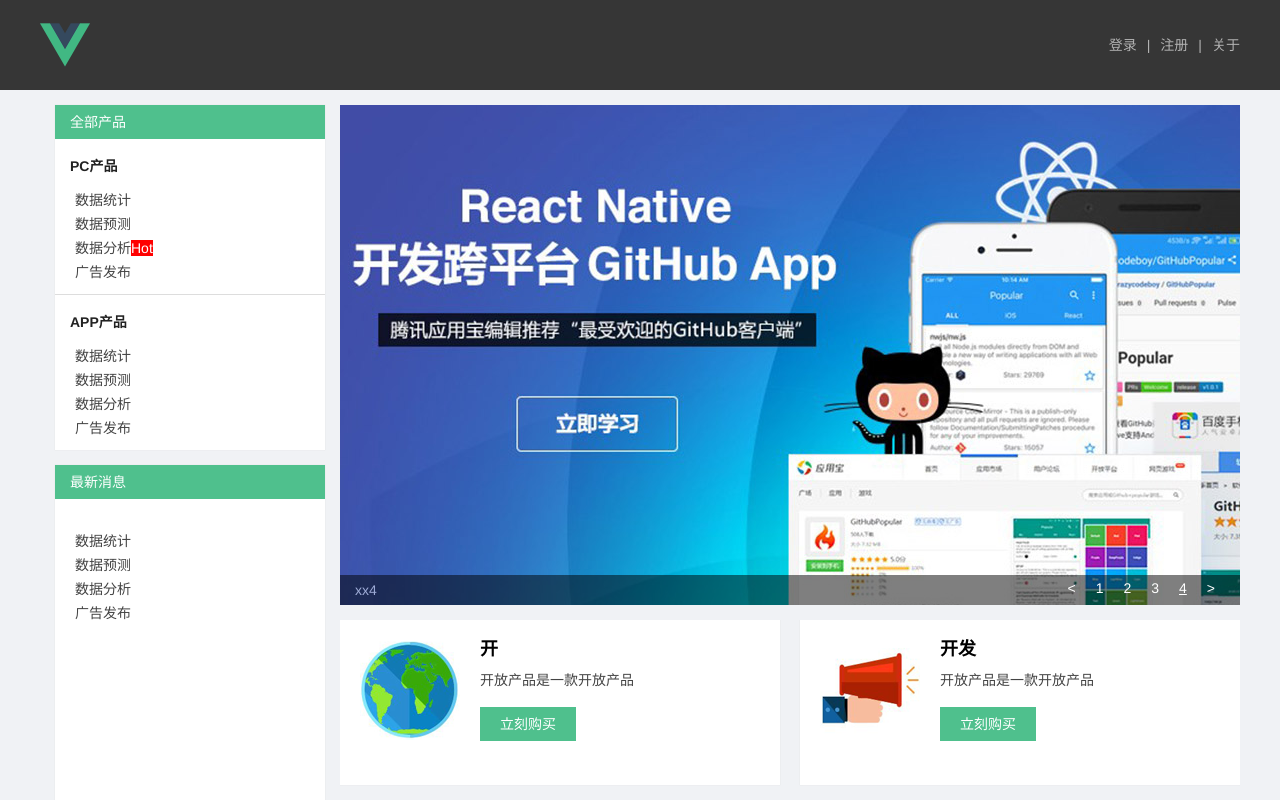
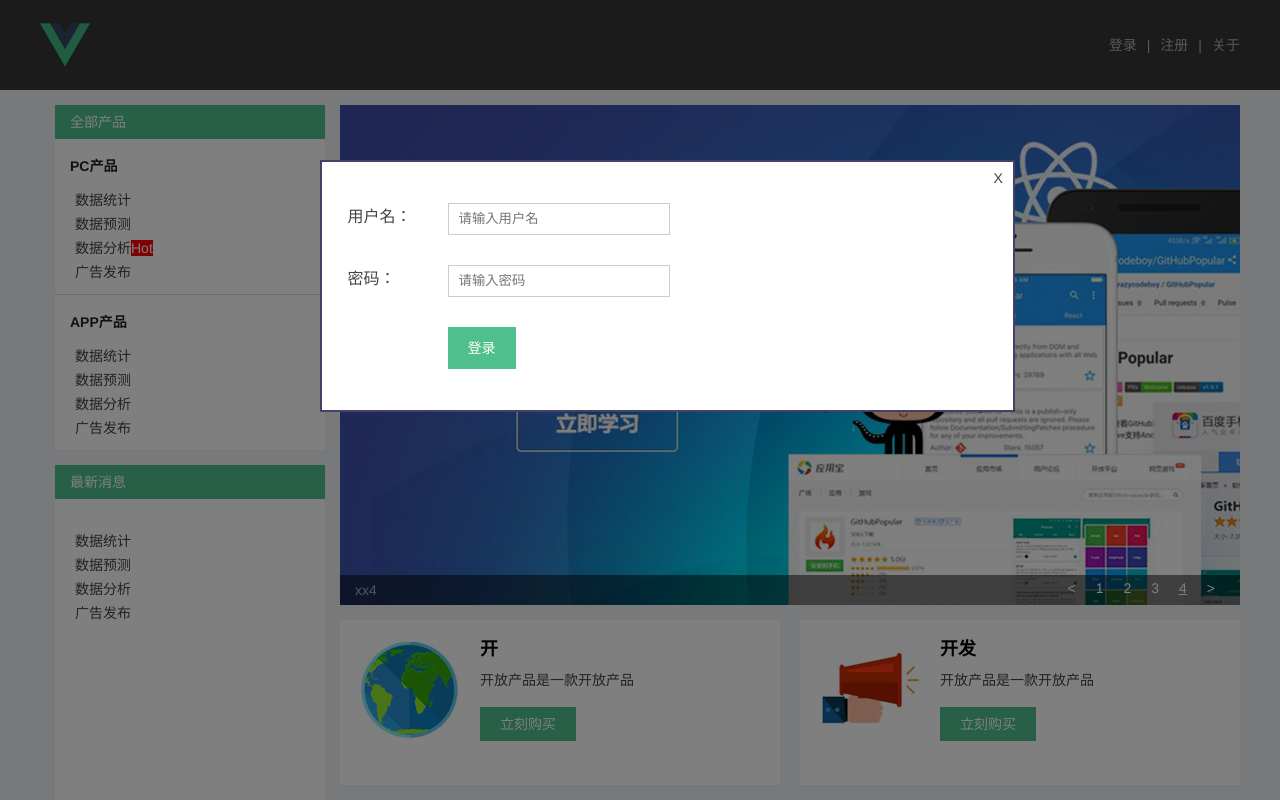
Before and after one commit to juxiezuo-cyh/PC, a Vue app: page / in a window 1280 px wide. Both pictures are taken after a click on the item "登录". Shown: the top 800 px of the page. Built offline with nearby package versions, Linux system fonts and the light colour scheme.

Commit message:
首页的登录，注册和关于组件

```diff
--- /dev/null
+++ b/src/components/dialog.vue
@@ -0,0 +1,91 @@
+<template>
+  <div>
+    <div class="dialog-wrap">
+      <div class="dialog-cover" v-if="isShow" @click="closeMyself"></div>
+      <div class="dialog-content" v-if="isShow">
+        <p class="dialog-close" @click="closeMyself">X</p>
+        <slot>empty</slot>
+      </div>
+    </div>
+  </div>
+</template>
+
+<script>
+export default {
+  props: {
+    isShow: {
+      type: Boolean,
+      default: false
+    }
+  },
+  methods: {
+    closeMyself() {
+      this.$emit('on-close');
+    }
+  }
+}
+</script>
+
+<style scoped>
+.drop-enter-active {
+  transition: all .5s ease;
+}
+
+.drop-leave-active {
+  transition: all .3s ease;
+}
+
+.drop-enter {
+  transform: translateY(-500px);
+}
+
+.drop-leave-active {
+  transform: translateY(-500px);
+}
+
+.dialog-wrap {
+  position: fixed;
+  width: 100%;
+  height: 100%;
+}
+
+.dialog-cover {
+  background: #000;
+  opacity: .5;
+  position: fixed;
+  z-index: 5;
+  top: 0;
+  left: 0;
+  width: 100%;
+  height: 100%;
+}
+
+.dialog-content {
+  width: 50%;
+  position: fixed;
+  max-height: 50%;
+  overflow: auto;
+  background: #fff;
+  top: 20%;
+  left: 50%;
+  margin-left: -25%;
+  z-index: 10;
+  border: 2px solid #464068;
+  padding: 2%;
+  line-height: 1.6;
+}
+
+.dialog-close {
+  position: absolute;
+  right: 5px;
+  top: 5px;
+  width: 20px;
+  height: 20px;
+  text-align: center;
+  cursor: pointer;
+}
+
+.dialog-close:hover {
+  color: #4fc08d;
+}
+</style>
--- a/src/components/layout.vue
+++ b/src/components/layout.vue
@@ -5,11 +5,11 @@
         <img src="../assets/logo.png">
         <div class="head-nav">
           <ul class="nav-list">
-            <li>登录</li>
+            <li @click="logClick">登录</li>
             <li class="nav-pile">|</li>
-            <li>注册</li>
+            <li @click="regClick">注册</li>
             <li class="nav-pile">|</li>
-            <li>关于</li>
+            <li @click="aboutClick">关于</li>
           </ul>
         </div>
       </div>
@@ -24,14 +24,50 @@
     <div class="app-foot">
       <p>@ 2017 / 8 / 11 chengyuhan </p>
     </div>
+
+    <my-dialog :is-show="isShowAboutDialog" @on-close="closeDialog('isShowAboutDialog')">
+      <p>about</p>
+    </my-dialog>
+
+    <my-dialog :is-show="isShowLogDialog" @on-close="closeDialog('isShowLogDialog')">
+      <log-form></log-form>
+    </my-dialog>
+
+    <my-dialog :is-show="isShowRegDialog" @on-close="closeDialog('isShowRegDialog')">
+      <reg-form></reg-form>
+    </my-dialog>
   </div>
 </template>
 <script>
+import Dialog from './dialog.vue';
+import logForm from './logForm.vue';
+import regForm from './regForm.vue';
 export default {
   name: 'layout',
   data() {
     return {
-
+      isShowAboutDialog: false,
+      isShowLogDialog: false,
+      isShowRegDialog: false
+    }
+  },
+  components: {
+    myDialog: Dialog,
+    logForm,
+    regForm
+  },
+  methods: {
+    aboutClick() {
+      this.isShowAboutDialog = true;
+    },
+    logClick(){
+      this.isShowLogDialog = true;
+    },
+    regClick(){
+      this.isShowRegDialog = true;
+    },
+    closeDialog(attr) {
+      this[attr] = false;//直接获取函数里的参数。
     }
   }
 }
@@ -126,6 +162,8 @@
   font: inherit;
   vertical-align: baseline;
 }
+
+
 
 
 /* HTML5 display-role reset for older browsers */
@@ -255,7 +293,7 @@
   background: #4fc08d;
 }
 
-.g-form-line {
+/* .g-form-line {
   padding: 15px 0;
 }
 
@@ -285,5 +323,5 @@
 .g-form-error {
   color: red;
   padding-left: 15px;
-}
+} */
 </style>
--- /dev/null
+++ b/src/components/logForm.vue
@@ -0,0 +1,73 @@
+<template>
+  <div class="login-form">
+    <div class="g-form">
+      <div class="g-form-line">
+        <span class="g-form-label">用户名：</span>
+        <div class="g-form-input">
+          <input type="text" v-model="usernameModel" placeholder="请输入用户名">
+        </div>
+      </div>
+      <div class="g-form-line">
+        <span class="g-form-label">密码：</span>
+        <div class="g-form-input">
+          <input type="password" v-model="passwordModel" placeholder="请输入密码">
+        </div>
+      </div>
+      <div class="g-form-line">
+        <div class="g-form-btn">
+          <a class="button" @click="onLogin">登录</a>
+        </div>
+      </div>
+    </div>
+  </div>
+</template>
+
+<script>
+export default {
+  data() {
+    return {
+      usernameModel: '',
+      passwordModel: ''
+    }
+  },
+  methods: {
+    onLogin () {
+      console.log(this.usernameModel, this.passwordModel)
+    }
+  }
+}
+</script>
+
+<style>
+.g-form-line {
+  padding: 15px 0;
+}
+
+.g-form-label {
+  width: 100px;
+  font-size: 16px;
+  display: inline-block;
+}
+
+.g-form-input {
+  display: inline-block;
+}
+
+.g-form-input input {
+  height: 30px;
+  width: 200px;
+  line-height: 30px;
+  vertical-align: middle;
+  padding: 0 10px;
+  border: 1px solid #ccc;
+}
+
+.g-form-btn {
+  padding-left: 100px;
+}
+
+.g-form-error {
+  color: red;
+  padding-left: 15px;
+}
+</style>
--- /dev/null
+++ b/src/components/regForm.vue
@@ -0,0 +1,68 @@
+<template>
+<div class="login-form">
+    <div class="g-form">
+      <div class="g-form-line">
+        <span class="g-form-label"></span>
+        <div class="g-form-input">
+          <input type="text"
+          placeholder="请输入用户名">
+        </div>
+      </div>
+      <div class="g-form-line">
+        <div class="g-form-btn">
+          <a class="button">登录</a>
+        </div>
+      </div>
+    </div>
+  </div>
+</template>
+
+<script>
+export default {
+
+}
+</script>
+
+<style scoped>
+.dialog-wrap {
+  position: fixed;
+  width: 100%;
+  height: 100%;
+}
+.dialog-cover {
+  background: #000;
+  opacity: .3;
+  position: fixed;
+  z-index: 5;
+  top: 0;
+  left: 0;
+  width: 100%;
+  height: 100%;
+}
+.dialog-content {
+  width: 50%;
+  position: fixed;
+  max-height: 50%;
+  overflow: auto;
+  background: #fff;
+  top: 20%;
+  left: 50%;
+  margin-left: -25%;
+  z-index: 10;
+  border: 2px solid #464068;
+  padding: 2%;
+  line-height: 1.6;
+}
+.dialog-close {
+  position: absolute;
+  right: 5px;
+  top: 5px;
+  width: 20px;
+  height: 20px;
+  text-align: center;
+  cursor: pointer;
+}
+.dialog-close:hover {
+  color: #4fc08d;
+}
+</style>
--- a/src/pages/index.vue
+++ b/src/pages/index.vue
@@ -175,7 +175,7 @@
   },
   methods:{
     doSomeThing(index){
-      console.log(index);
+      // console.log(index);
     }
   }
 }
```
